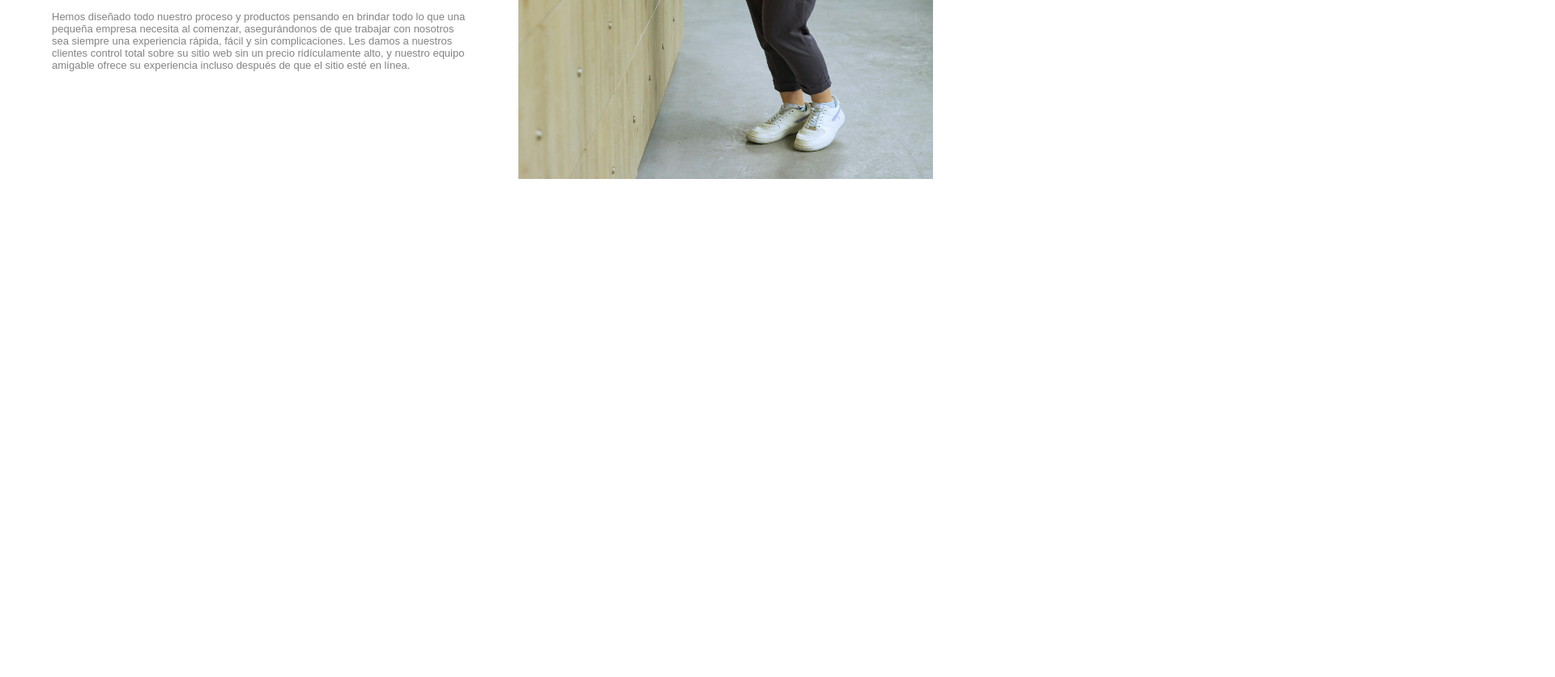
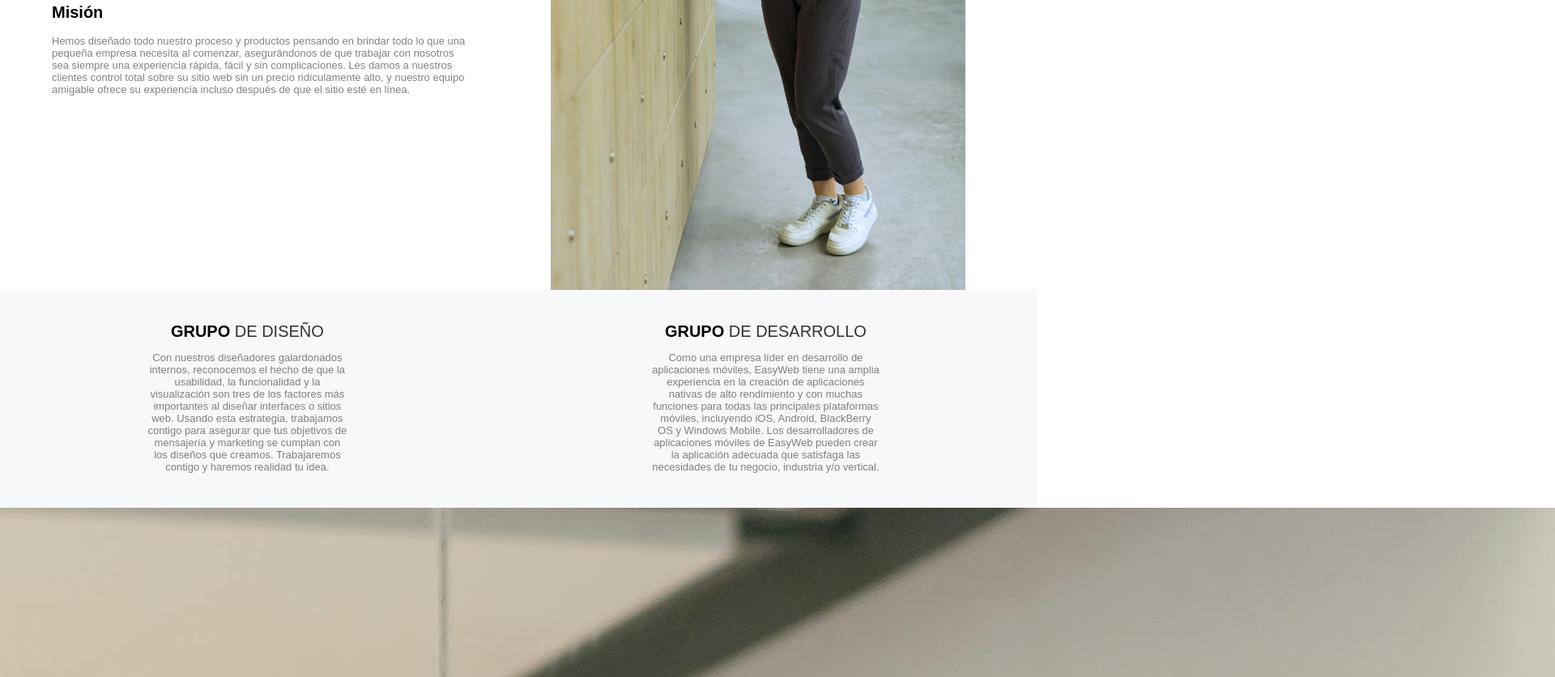
Before and after one commit to LucioArgiro/tp3-flexbox-clon, a plain HTML site: page index.html in a window 1280 px wide. Shown: the part 1110-1946 px from the top of the page at 81% size, 1920 px wide, since content can reach past the window. Before the commit the page ends 1408 px from the top, so only its background shows below. Drawn offline with Linux system fonts and the light colour scheme.

Commit message:
Arreglos finales

```diff
--- a/CSS/styles.css
+++ b/CSS/styles.css
@@ -20,7 +20,8 @@ header {
   text-transform: uppercase;
 }
 
-.top-bar a, .top-bar span {
+.top-bar a,
+.top-bar span {
   color: white;
   text-decoration: none;
 }
@@ -33,6 +34,7 @@ header {
   padding: 0;
   margin: 0;
 }
+
 .top-right img {
   width: 14px;
   height: 14px;
@@ -48,8 +50,7 @@ header {
   margin-top: 10px;
 }
 
-.nav-left
-{
+.nav-left {
   width: 100%;
   display: flex;
   justify-content: flex-end;
@@ -96,23 +97,32 @@ header {
 /* Main */
 main {
   display: flex;
-  justify-content:space-between;
+  flex-direction: column;
+  align-items: center;
+}
 
+.Main-Padre {
+  display: flex;
+  flex-wrap: wrap;
+  align-items: center;
+  width: 100%;
+  background-color: #ffffff;
 }
 
 .Main-left {
   width: 50%;
-
   display: flex;
   flex-direction: column;
   justify-content: center;
   align-items: center;
 }
+
 .Main-left article {
   width: 80%;
-  color:rgba(74, 74, 74, 0.687);
+  color: rgba(74, 74, 74, 0.687);
   font-size: small;
 }
+
 h2 {
   font-size: 20px;
   font-weight: 600;
@@ -120,15 +130,66 @@ h2 {
 
 }
 
-.Main-right
-{
+.Main-right {
   display: flex;
   align-items: center;
   width: 50%;
 
+
 }
-.Main-right img
-{
-height: 80%;
-width: 80%;
+
+.Main-right img {
+  margin: 60px 30px 0 40px;
+  height: 80%;
+  width: 80%;
 }
+
+.Main-center {
+
+  background-color: #F6F8FA;
+  display: flex;
+  justify-content: space-between;
+  width: 100%;
+
+
+}
+
+.Articulo-main {
+  display: flex;
+  flex-direction: column;
+  align-items: center;
+  color: white;
+  font-size: small;
+  margin: 0px 100px 30px 100px;
+}
+
+.Articulo-main p {
+  width: 60%;
+  text-align: center;
+  color: rgba(74, 74, 74, 0.687);
+}
+
+.titulo-grupo {
+  font-family: 'Montserrat', sans-serif;
+  font-size: 20px;
+  text-align: center;
+  margin: 40px 0 0 0;
+}
+
+.titulo-grupo .bold {
+  font-weight: 700;
+  color: #000;
+}
+
+.titulo-grupo .normal {
+  font-weight: 300;
+  color: #333;
+}
+
+.Main-bottom {
+  display: flex;
+  justify-content: center;
+  align-items: center;
+  width: 100%;
+
+}
--- a/index.html
+++ b/index.html
@@ -45,8 +45,9 @@
     </div>
   </header>
   <main>
-    <section class="Main-left">
-      <article >
+    <section class="Main-Padre">
+      <div class="Main-left">
+        <article>
           <p>EasyWeb es una agencia de diseño premium que se enfoca en calidad, innovación y rapidez. Utilizamos
             tecnología para brindar resultados a los negocios de nuestros clientes. Nos enorgullecemos de nuestro
             excelente trabajo, ética, integridad y resultados finales. A lo largo de los años, EasyWeb ha logrado crear
@@ -55,28 +56,52 @@
         </article>
         <article>
           <h2>Filosofía</h2>
-        <p>La filosofía de nuestra empresa es crear el tipo de sitio web que la mayoría de los negocios desean: fácil de
+          <p>La filosofía de nuestra empresa es crear el tipo de sitio web que la mayoría de los negocios desean: fácil
+            de
             encontrar, atractivo y con estilo, carga rápida, adaptado a móviles y fácil de comprar desde él.</p>
         </article>
         <article>
           <h2>Misión</h2>
-        <p>Hemos diseñado todo nuestro proceso y productos pensando en brindar todo lo que una pequeña empresa necesita
+          <p>Hemos diseñado todo nuestro proceso y productos pensando en brindar todo lo que una pequeña empresa
+            necesita
             al comenzar, asegurándonos de que trabajar con nosotros sea siempre una experiencia rápida, fácil y sin
             complicaciones. Les damos a nuestros clientes control total sobre su sitio web sin un precio ridículamente
             alto, y nuestro equipo amigable ofrece su experiencia incluso después de que el sitio esté en línea.</p>
         </article>
+      </div>
+      <div class=" Main-right">
+        <img src="./IMG/pexels-mikhail-nilov-8101971.jpg" alt="Muestra">
+      </div>
+      <div class="Main-center">
+        <article class="Articulo-main">
+          <h2 class="titulo-grupo"><span class="bold">GRUPO</span> <span class="normal"> DE DISEÑO</span></h2>
+          <p>Con nuestros diseñadores galardonados internos, reconocemos el hecho de que la usabilidad, la funcionalidad
+            y
+            la visualización son tres de los factores más importantes al diseñar interfaces o sitios web. Usando esta
+            estrategia, trabajamos contigo para asegurar que tus objetivos de mensajería y marketing se cumplan con los
+            diseños que creamos. Trabajaremos contigo y haremos realidad tu idea.</p>
+        </article>
+        <article class="Articulo-main">
+          <h2 class="titulo-grupo"><span class="bold">GRUPO</span><span class="normal"> DE DESARROLLO</span></h2>
+          <p>Como una empresa líder en desarrollo de aplicaciones móviles, EasyWeb tiene una amplia experiencia en la
+            creación de aplicaciones nativas de alto rendimiento y con muchas funciones para todas las principales
+            plataformas móviles, incluyendo iOS, Android, BlackBerry OS y Windows Mobile. Los desarrolladores de
+            aplicaciones móviles de EasyWeb pueden crear la aplicación adecuada que satisfaga las necesidades de tu
+            negocio, industria y/o vertical.</p>
+        </article>
+      </div>
+      <div class="Main-bottom">
+        <img src="./IMG/pexels-mikhail-nilov-9301901.jpg" alt="Foto grupal">
+      </div>
+      <div class="Main-last">
+        <h1>Empecemos tu proyecto</h1>
+        <h2>Te ayudaremos a alcanzar tus objetivos y a hacer crecer tu negocio.</h2>
+        <a href="#"><button class="Boton">Solicitar un presupuesto</button></a>
+      </div>
     </section>
-    <section class=" Main-right">
-      <img src="./IMG/pexels-mikhail-nilov-8101971.jpg" alt="Muestra" >
-    </section>
-<section>
-  <article>
 
-  </article>
-  <article>
 
-  </article>
-</section>
+
   </main>
   <footer></footer>
 </body>
```
Also changed, not shown: IMG/pexels-edward-jenner-4252516.jpg (added). Lines whose indentation alone changed are shown as unchanged.
